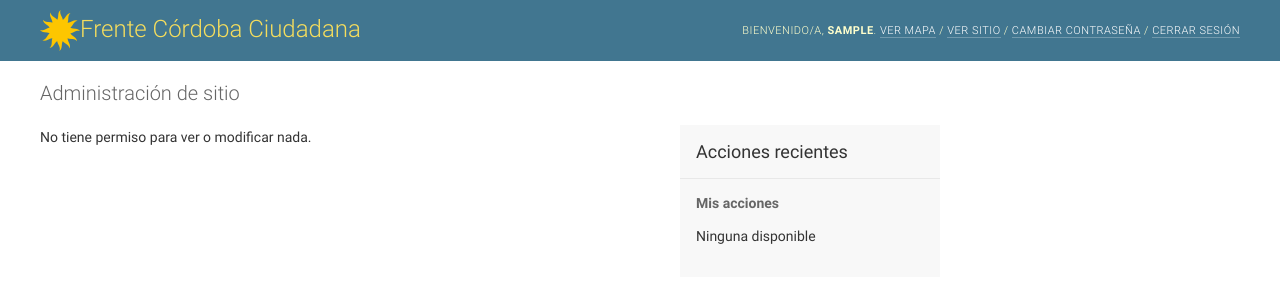
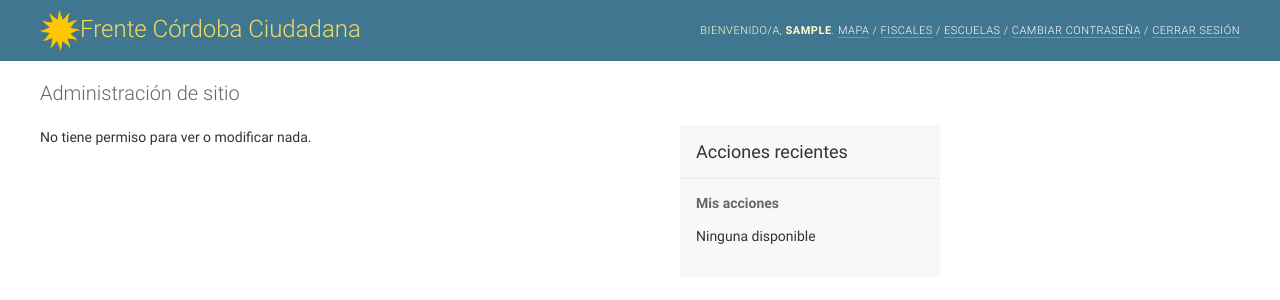
Before and after one commit to mkurban/carreros, a Django app: page /admin/ in a window 1280 px wide. Shown: the top 300 px of the page. Run offline with Django 3.2, Linux system fonts and the light colour scheme; the visitor is signed in with stand-in values (Sample User, id 1); data comes from the database, SQL or seed files in the repository; data that the repository does not hold is empty; parts of the project's set-up code (start-up, migrations or seed data) failed here and were passed over.

Commit message:
links utiles en admin

```diff
--- a/custom_templates/templates/admin/base_site.html
+++ b/custom_templates/templates/admin/base_site.html
@@ -11,17 +11,12 @@
 
 
 {% block userlinks %}
-    <a href="{% url 'mapa' %}">Ver mapa</a> /
+    <a href="{% url 'mapa' %}">Mapa</a> /
 
-    {% if site_url %}
-        <a href="{{ site_url }}">{% trans 'View site' %}</a> /
-    {% endif %}
-    {% if user.is_active and user.is_staff %}
-        {% url 'django-admindocs-docroot' as docsroot %}
-        {% if docsroot %}
-            <a href="{{ docsroot }}">{% trans 'Documentation' %}</a> /
-        {% endif %}
-    {% endif %}
+    <a href="{% url 'admin:fiscales_fiscal_changelist' %}">Fiscales</a> /
+
+    <a href="{% url 'admin:elecciones_lugarvotacion_changelist' %}">Escuelas</a> /
+
     {% if user.has_usable_password %}
     <a href="{% url 'admin:password_change' %}">{% trans 'Change password' %}</a> /
     {% endif %}
```
